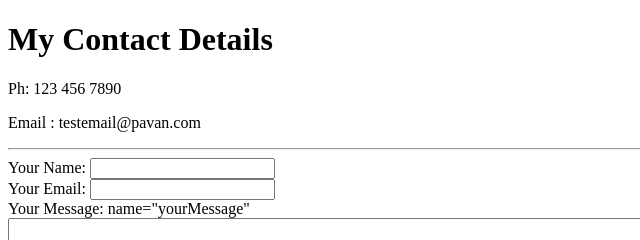
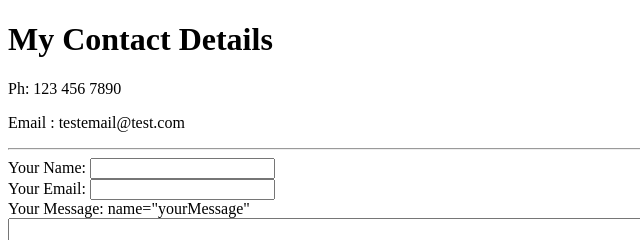
Before and after one commit to pavankumard/WebSite, a plain HTML site: page ContactMe.html in a window 1280 px wide. Shown: the top 240 px of the page, 0-640 px from the left. Drawn offline with Linux system fonts and the light colour scheme.

Commit message:
Update ContactMe.html

```diff
--- a/ContactMe.html
+++ b/ContactMe.html
@@ -9,7 +9,7 @@
 <body>
   <h1>My Contact Details</h1>
   <p>Ph: 123 456 7890</p>
-  <p>Email : testemail@pavan.com</p>
+  <p>Email : testemail@test.com</p>
   <hr />
   <form action=" method="post" enctype="text/plain">
     <label>Your Name:</label>
```
